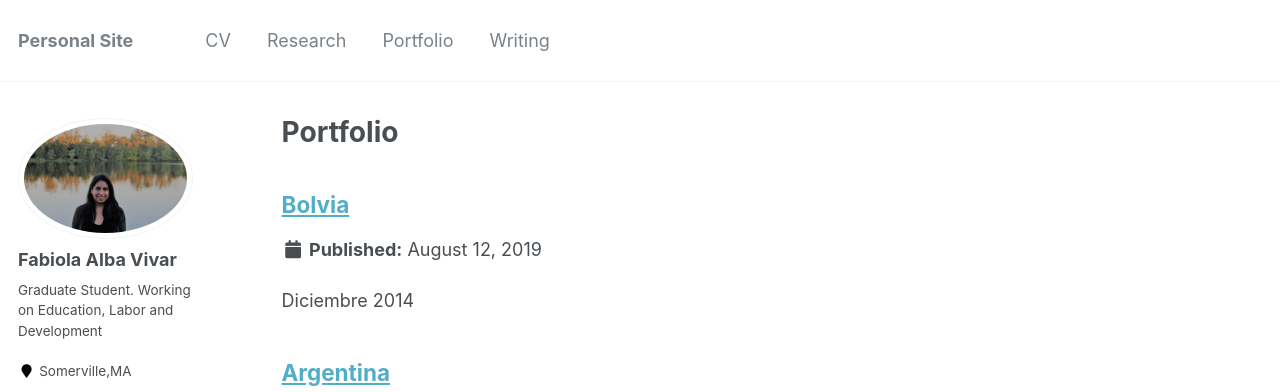
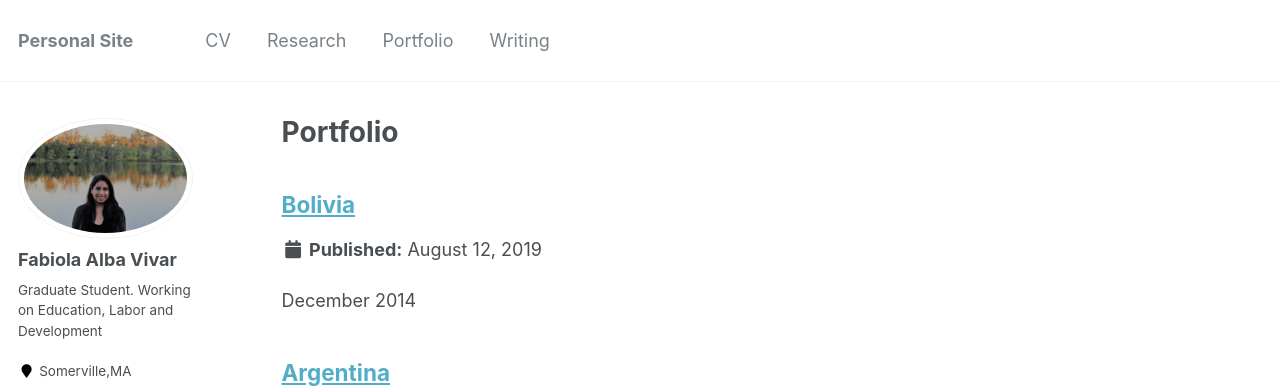
Before and after one commit to falbav/falbav.github.io, a Jekyll site: the page built from _pages/portfolio.html, in a window 1280 px wide and 900 px high. Shown: the top 392 px of the window. Built offline with Jekyll 4.4.1, drawn with Linux system fonts in a browser that asks for light colours.

Commit message:
Update porfolio-bol.md

```diff
--- a/_portfolio/porfolio-bol.md
+++ b/_portfolio/porfolio-bol.md
@@ -1,6 +1,6 @@
 ---
-title: "Bolvia"
-excerpt: "Diciembre 2014"
+title: "Bolivia"
+excerpt: "December 2014"
 collection: portfolio
 ---
 
```
